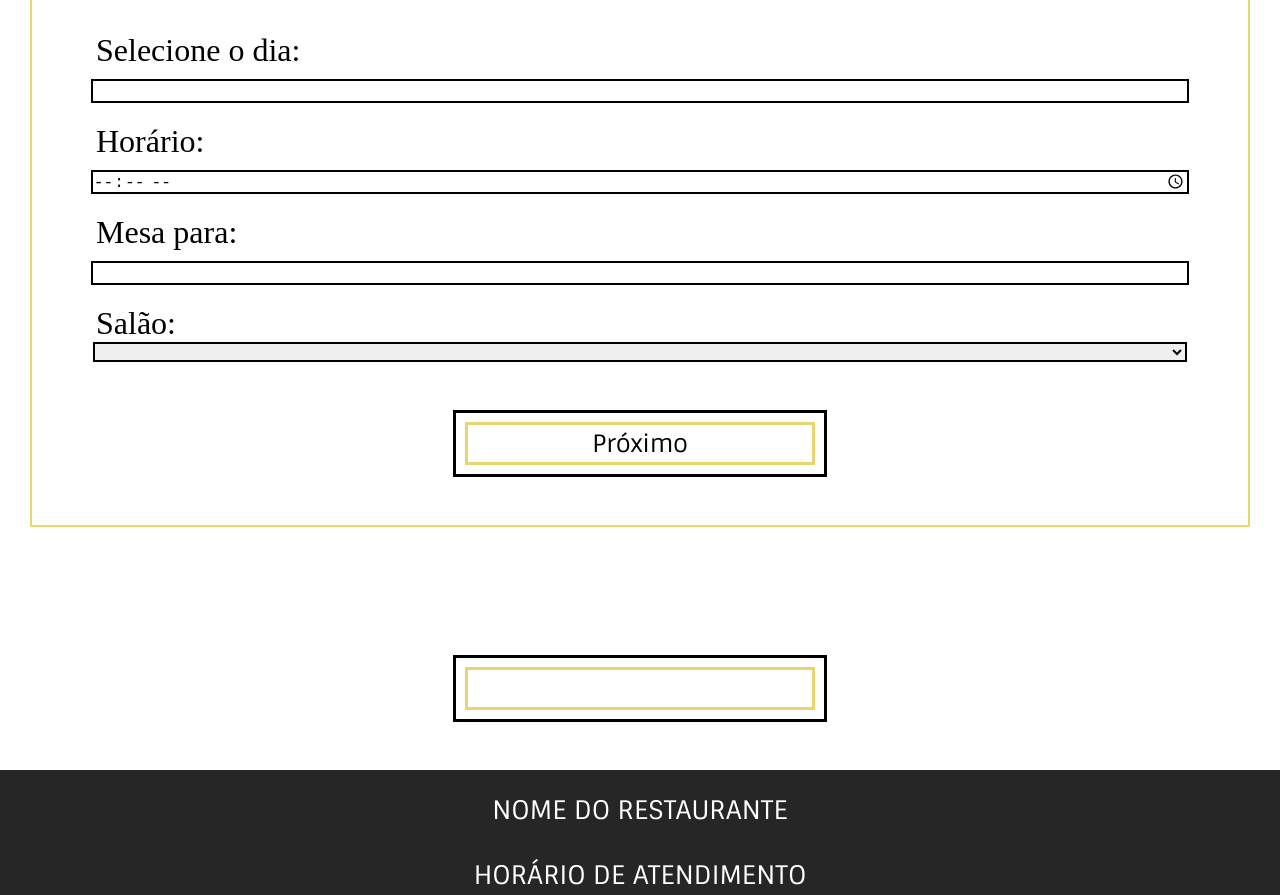
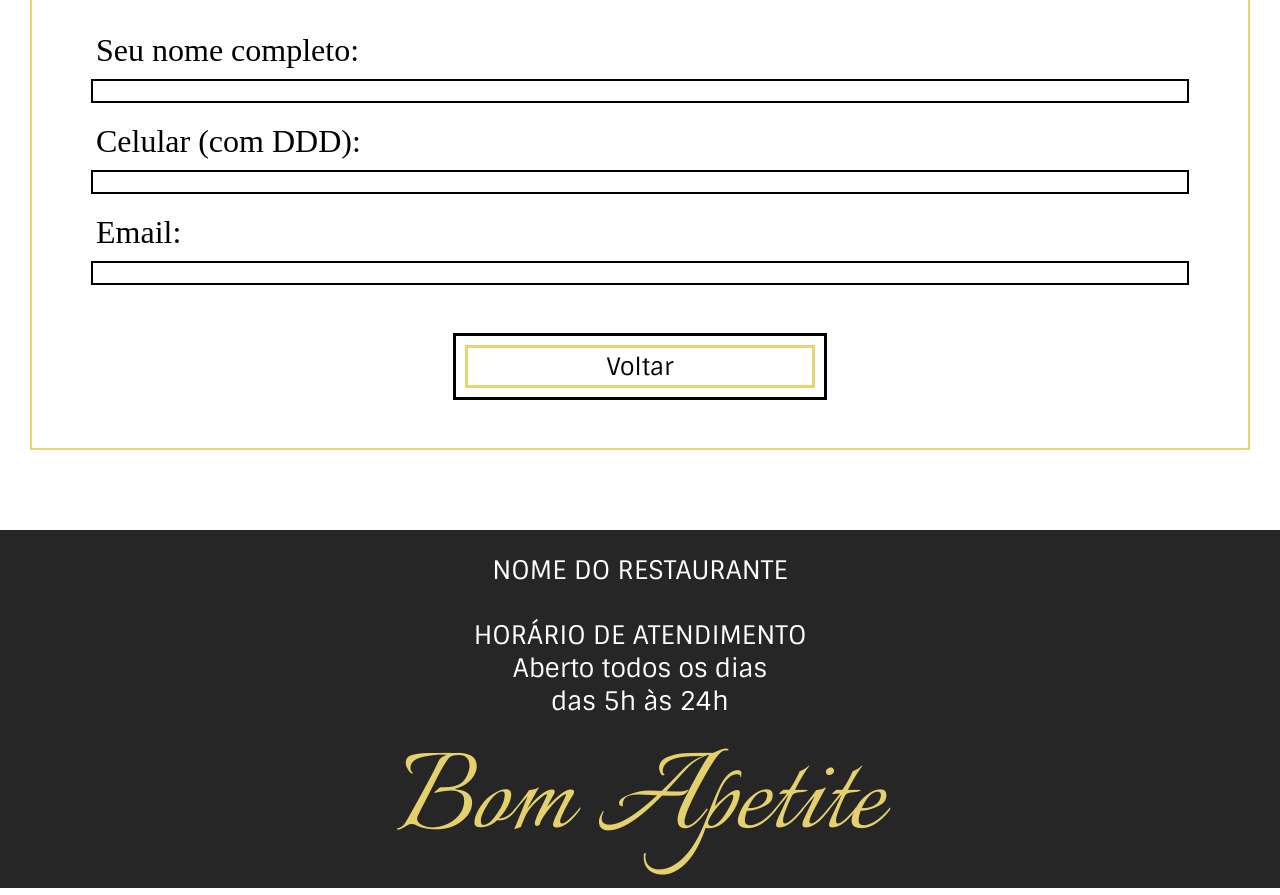
Before and after one commit to LucasMS115/Restaurante, a React (Create React App) app in the folder client/: page /#/reserves in a window 1280 px wide. Shown: the part 960-1855 px from the top of the page. Built offline with nearby package versions, Linux system fonts and the light colour scheme.

Commit message:
Botao de formularios trocando o formulario ativa na pagina de reservas

```diff
--- a/client/src/components/Btn2.js
+++ b/client/src/components/Btn2.js
@@ -3,7 +3,7 @@ import '../assets/styles/global.css';
 import PropTypes from 'prop-types';
 import {Link} from 'react-router-dom';
 
-export class Btn2 extends Component {
+class Btn2 extends Component {
 
     state = {
         heigth: "3.8rem",
@@ -14,6 +14,7 @@ export class Btn2 extends Component {
         innerWidth: "21.5rem",
         link: "teste",
         text: "teste",
+        aux: 0,
 
         func: this.props.func
     }
@@ -74,16 +75,16 @@ export class Btn2 extends Component {
 
     defineButtonType = () => {
         if(this.props.type === '0') {
-            console.log('Entrou no if')
+            /* console.log('Entrou no if') */
             return (
-                <div style={this.outStyle()} onMouseEnter={this.mouse} onMouseLeave={this.mouse} onClick={this.props.func}>
+                <div style={this.outStyle()} onMouseEnter={this.mouse} onMouseLeave={this.mouse} onClick={this.state.func.bind(this, this.props.goTo)}> {/* .bind(this, this.props.tarefa.goTo) */}
                     <div style={this.innerStyle()}>
                         <span style={this.text()}>{this.props.text}</span>
                     </div>
                 </div>
             )
         } else {
-            console.log('Entrou no else')
+            /* console.log('Entrou no else') */
             return (
                 <Link style={this.outStyle()} to={this.props.path} onMouseEnter={this.mouse} onMouseLeave={this.mouse} onClick={this.click}>
                     <div style={this.innerStyle()}>
@@ -92,10 +93,6 @@ export class Btn2 extends Component {
                 </Link>
             )
         }
-    }
-
-    componentDidMount() {
-        console.log(this.state.func)
     }
 
     render() {
@@ -112,7 +109,7 @@ Btn2.propTypes = {
     text: PropTypes.string.isRequired,
     type: PropTypes.string.isRequired,
     goTo: PropTypes.string,
-    func: PropTypes.func,
+    func: PropTypes.func.isRequired,
 }
 
 export default Btn2;
--- a/client/src/components/Forms.js
+++ b/client/src/components/Forms.js
@@ -7,9 +7,9 @@ import Btn2 from './Btn2';
 
 class Forms extends Component {
 
-    /* componentDidMount() {
-        console.log(this.props.func)
-    } */
+    componentDidMount() {
+        console.log("No forms:" + this.props.func)
+    }
 
     render() {
         return(
--- a/client/src/pages/Reserves/index.js
+++ b/client/src/pages/Reserves/index.js
@@ -20,7 +20,7 @@ class Reserves extends Component {
         title: "Reservas",
         subtitle: "Faça sua reserva online",
         separator: "",
-        activeForms: "0",
+        activeForms: "1",
 
         nav: [
             {
@@ -98,35 +98,8 @@ class Reserves extends Component {
         ]
     }
 
-    /* increaseActiveFormState = () => {
-        console.log('increase')
-        this.state.activeForms++
-    }
-
-    decreaseActiveFormState = () => {
-        console.log('decrease')
-        this.state.activeForms--
-    } */
-
-    changeActiveFormState = () => {
-        console.log('Entrou pra mudar')
-        /* this.setState({activeForms: newState}) */
-    }
-
-    selectForm = () => {
-
-        let call
-        if(this.state.activeForms === "0")
-
-        return (
-            <Forms
-                /* activeForms= {this.state.activeForms} */
-                title="Informações"
-                inputs={this.state.inputs[this.state.activeForms]}
-                btns={this.state.btns[this.state.activeForms]}
-                func={this.changeActiveFormState}
-            />
-        )
+    changeActiveFormState = (goTo) => {
+        this.setState({activeForms: goTo});
     }
 
     render() {
@@ -142,28 +115,12 @@ class Reserves extends Component {
                     separator={this.state.separator}
                 />
 
-                {this.selectForm()}
-
-                {/* <Forms
-                title="Informações"
-                inputs={this.state.inputs}
-                btns={this.state.btns}
-                style={{position: "absolute",
-                visibility: "hidden"}}
-            />
-
-            <Forms
-                title="Informações"
-                inputs={this.state.inputs}
-                btns={this.state.btns}
-
-            /> */}
-
-                <Btn2
-                        text={this.state.btns[0].text}
-                        func={this.increaseActiveFormState}
-                        type="0"
-                    />
+                <Forms
+                    title="Informações"
+                    inputs={this.state.inputs[this.state.activeForms]}
+                    btns={this.state.btns[this.state.activeForms]}
+                    func={this.changeActiveFormState}
+                />
 
                 <Footer />
 
```
